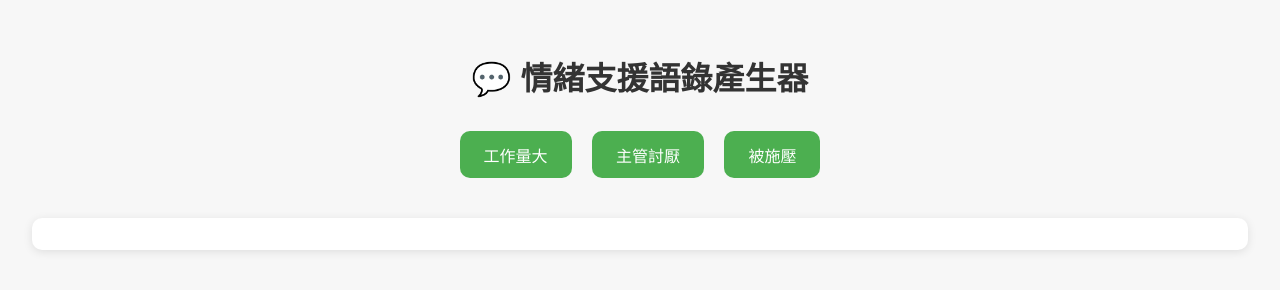
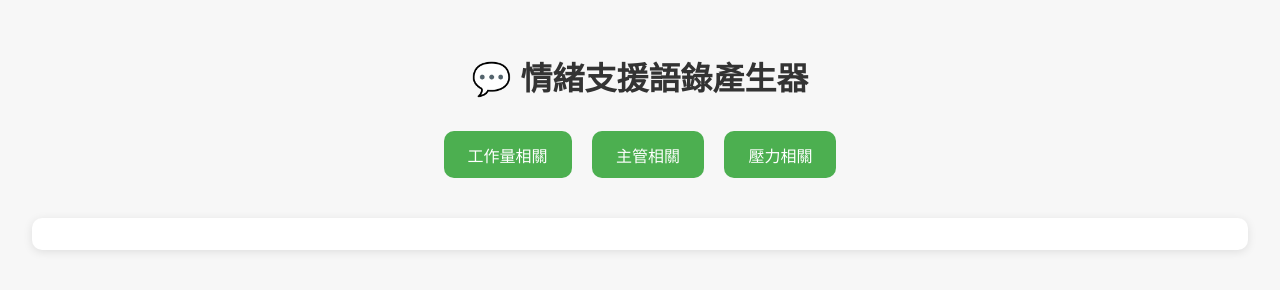
Before and after one commit to TroyChou168/168, a plain HTML site: page index.html in a window 1280 px wide. Drawn offline with Linux system fonts and the light colour scheme.

Commit message:
Update index.html

```diff
--- a/index.html
+++ b/index.html
@@ -77,9 +77,9 @@
 <body>
   <h1>💬 情緒支援語錄產生器</h1>
   <div>
-    <button onclick="generate('工作量相關')">工作量大</button>
-    <button onclick="generate('主管相關')">主管討厭</button>
-    <button onclick="generate('壓力相關')">被施壓</button>
+    <button onclick="generate('工作量相關')">工作量相關</button>
+    <button onclick="generate('主管相關')">主管相關</button>
+    <button onclick="generate('壓力相關')">壓力相關</button>
   </div>
   <div class="output" id="output"></div>
 
```
